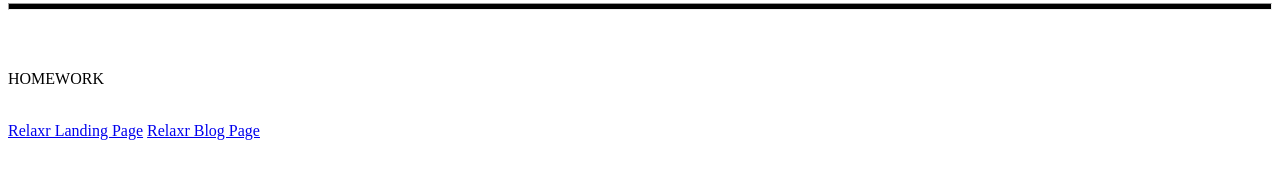
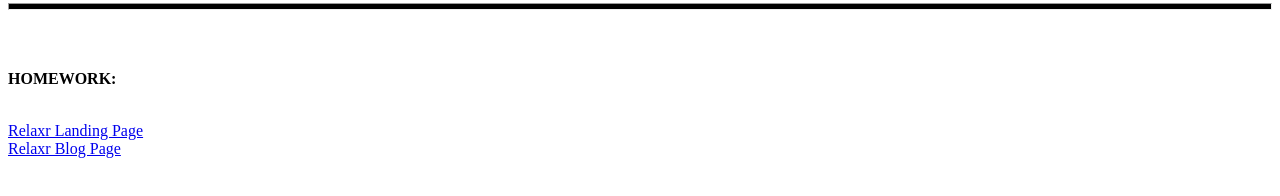
Before and after one commit to nicholasashby/FEWD40HOMEWORK, a plain HTML site: page personal-site/index.html in a window 1280 px wide. Shown: the part 406-602 px from the top of the page. Drawn offline with Linux system fonts and the light colour scheme.

Commit message:
minor fix

```diff
--- a/personal-site/index.html
+++ b/personal-site/index.html
@@ -29,9 +29,10 @@
 		<hr style="color:black; background-color:black; height: 5px;">
 		<br>
 		<br>
-		<stong><p>HOMEWORK</p></stong>
+		<strong><p>HOMEWORK:</p></strong>
 		<br>
 		<a href="https://nicholasashby.github.io/FEWD40HOMEWORK/Relaxr/index.html">Relaxr Landing Page</a>
+		<br>
 		<a href="https://nicholasashby.github.io/FEWD40HOMEWORK/Relaxr-blog/index.html">Relaxr Blog Page</a>
 	</body>
 </html>
```
